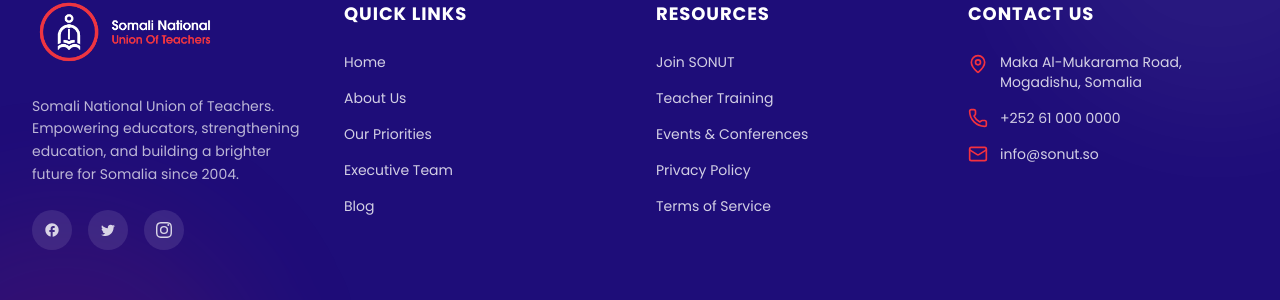
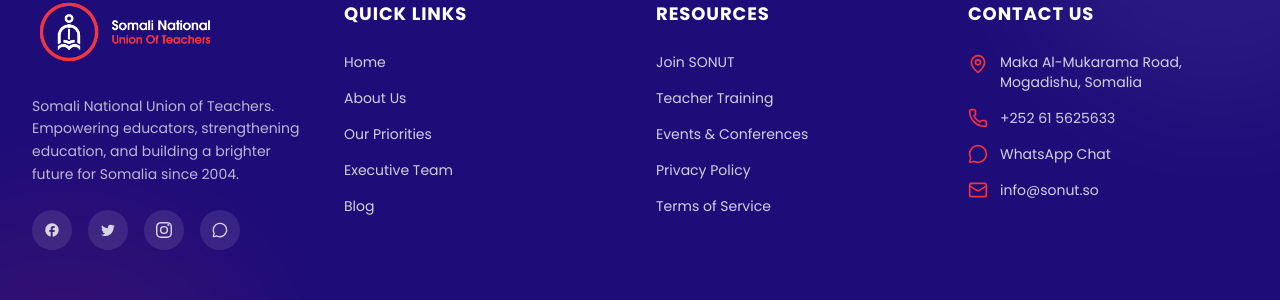
Before and after one commit to Raadsan/sonutorganization, a Next.js app: page / in a window 1280 px wide. Shown: the part 6169-6469 px from the top of the page. Built offline with nearby package versions, Linux system fonts and the light colour scheme.

Commit message:
feat: add global footer and floating WhatsApp contact button to layout

```diff
--- a/app/layout.tsx
+++ b/app/layout.tsx
@@ -3,6 +3,7 @@
 import Tobbar from "@/components/ui/Home/Tobbar";
 import Nav from "@/components/ui/Home/Nav";
 import Footer from "@/components/Footer";
+import FloatingWhatsApp from "@/components/FloatingWhatsApp";
 import "./globals.css";
 
 const poppins = Poppins({
@@ -33,6 +34,7 @@
           {children}
         </main>
         <Footer />
+        <FloatingWhatsApp />
       </body>
     </html>
   );
--- /dev/null
+++ b/components/FloatingWhatsApp.tsx
@@ -0,0 +1,31 @@
+"use client";
+
+import { useState, useEffect } from "react";
+import { MessageCircle } from "lucide-react";
+
+export default function FloatingWhatsApp() {
+  const [visible, setVisible] = useState(false);
+
+  useEffect(() => {
+    const handleScroll = () => {
+      setVisible(window.scrollY > 300);
+    };
+    handleScroll();
+    window.addEventListener("scroll", handleScroll);
+    return () => window.removeEventListener("scroll", handleScroll);
+  }, []);
+
+  return (
+    <a
+      href="https://wa.me/252615625633"
+      target="_blank"
+      rel="noopener noreferrer"
+      className={`fixed bottom-6 right-6 z-50 flex items-center gap-2 bg-green-500 text-white px-5 py-3 rounded-full shadow-lg hover:bg-green-600 transition-all duration-300 ${
+        visible ? "translate-y-0 opacity-100" : "translate-y-4 opacity-0 pointer-events-none"
+      }`}
+    >
+      <MessageCircle className="w-6 h-6" />
+      <span className="text-sm font-medium">Chat on WhatsApp</span>
+    </a>
+  );
+}
--- a/components/Footer.tsx
+++ b/components/Footer.tsx
@@ -1,5 +1,5 @@
 import Link from "next/link";
-import { Mail, Phone, MapPin, ArrowRight } from "lucide-react";
+import { Mail, Phone, MapPin, ArrowRight, MessageCircle } from "lucide-react";
 
 const FacebookIcon = ({ className }: { className?: string }) => (
   <svg className={className} viewBox="0 0 24 24" fill="currentColor">
@@ -49,6 +49,9 @@
               <a href="#" className="w-10 h-10 rounded-full bg-white/10 flex items-center justify-center hover:bg-secondary hover:text-white transition-colors duration-300">
                 <InstagramIcon className="w-4 h-4" />
               </a>
+              <a href="https://wa.me/252615625633" target="_blank" rel="noopener noreferrer" className="w-10 h-10 rounded-full bg-white/10 flex items-center justify-center hover:bg-secondary hover:text-white transition-colors duration-300">
+                <MessageCircle className="w-4 h-4" />
+              </a>
             </div>
           </div>
 
@@ -95,7 +98,11 @@
               </li>
               <li className="flex items-center gap-3 text-sm">
                 <Phone className="w-5 h-5 text-secondary shrink-0" />
-                <span>+252 61 000 0000</span>
+                <a href="tel:+252615625633" className="hover:text-secondary transition-colors">+252 61 5625633</a>
+              </li>
+              <li className="flex items-center gap-3 text-sm">
+                <MessageCircle className="w-5 h-5 text-secondary shrink-0" />
+                <a href="https://wa.me/252615625633" target="_blank" rel="noopener noreferrer" className="hover:text-secondary transition-colors">WhatsApp Chat</a>
               </li>
               <li className="flex items-center gap-3 text-sm">
                 <Mail className="w-5 h-5 text-secondary shrink-0" />
```
